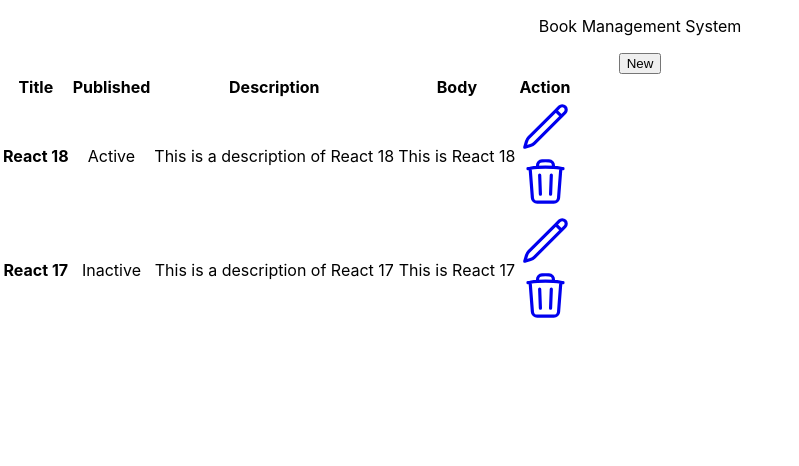
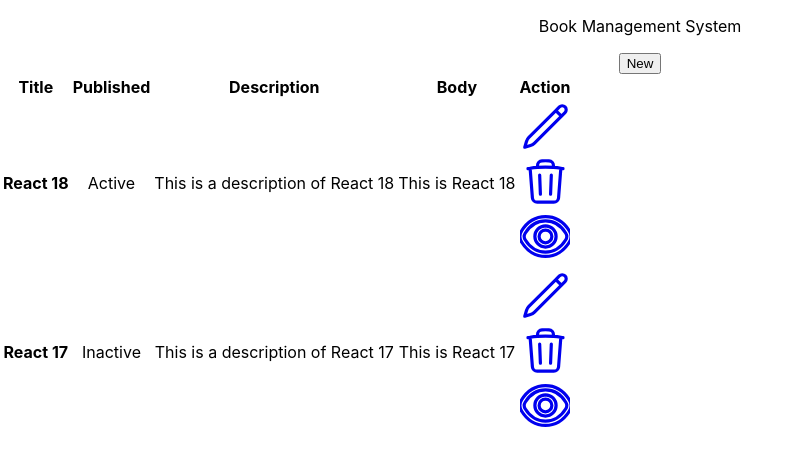
Before and after one commit to bug-king-solver/RMS-frontend, a React (Create React App) app: page / in a window 1280 px wide. Shown: the top 466 px of the page, without its empty margins (0-799 px from the left). Built offline with nearby package versions, Linux system fonts and the light colour scheme; the HTML template or start-up script is replaced by a standard one.

Commit message:
style: add eye icon to tableitem

```diff
--- a/src/components/TableItem.tsx
+++ b/src/components/TableItem.tsx
@@ -79,6 +79,26 @@
                             />
                         </svg>
                     </a>
+                    <a x-data="{ tooltip: 'See' }" className="rounded-lg hover:bg-sky-100" href="#">
+                        <svg
+                            xmlns="http://www.w3.org/2000/svg"
+                            fill="none"
+                            viewBox="0 0 24 24"
+                            strokeWidth="1.5"
+                            stroke="currentColor"
+                            className="h-6 w-6"
+                            x-tooltip="tooltip"
+                        >
+                            <path
+                            strokeLinecap="round"
+                            strokeLinejoin="round"
+                            d="M23.271,9.419C21.72,6.893,18.192,2.655,12,2.655S2.28,6.893.729,9.419a4.908,4.908,0,0,0,0,5.162C2.28,17.107,5.808,21.345,12,21.345s9.72-4.238,11.271-6.764A4.908,4.908,0,0,0,23.271,9.419Zm-1.705,4.115C20.234,15.7,17.219,19.345,12,19.345S3.766,15.7,2.434,13.534a2.918,2.918,0,0,1,0-3.068C3.766,8.3,6.781,4.655,12,4.655s8.234,3.641,9.566,5.811A2.918,2.918,0,0,1,21.566,13.534Z"/>
+                            <path
+                            strokeLinecap="round"
+                            strokeLinejoin="round"
+                            d="M12,7a5,5,0,1,0,5,5A5.006,5.006,0,0,0,12,7Zm0,8a3,3,0,1,1,3-3A3,3,0,0,1,12,15Z"/>
+                        </svg>
+                    </a>
                 </div>
             </td>
         </tr>
```
